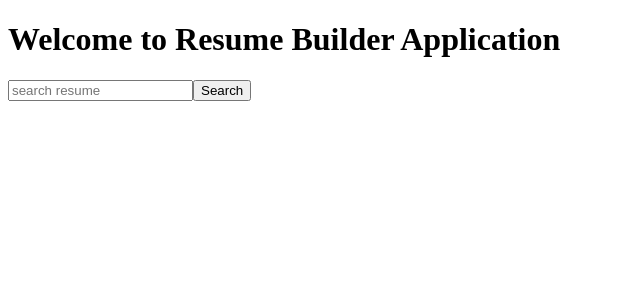
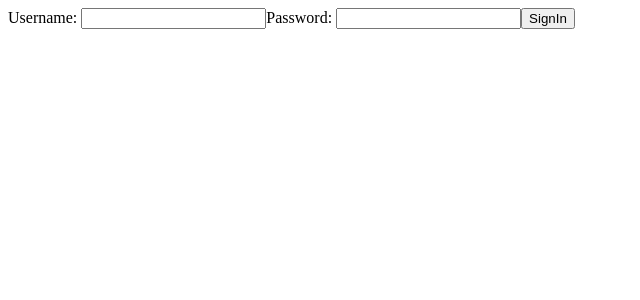
Before and after one commit to evansochieng/Resume-Builder, a React (Create React App) app in the folder resume-builder/: page / in a window 1280 px wide. Shown: the top 300 px of the page, without its empty margins (0-640 px from the left). Built offline with nearby package versions, Linux system fonts and the light colour scheme.

Commit message:
Write basic layout for signin page

```diff
--- a/resume-builder/src/App.js
+++ b/resume-builder/src/App.js
@@ -10,7 +10,7 @@
 function App() {
   return (
     <>
-      <Home />
+      <SignIn />
     </>
   )
 }
--- a/resume-builder/src/components/SignIn.js
+++ b/resume-builder/src/components/SignIn.js
@@ -1,7 +1,19 @@
 import React from "react";
 
 function SignIn(){
+    return (
+        <div>
+            <form className="sign-in">
+                <label htmlFor="username">Username: </label>
+                <input type="text" name="username" id="username"/>
 
+                <label htmlFor="password">Password: </label>
+                <input type="password" name="password" id="password" />
+
+                <button>SignIn</button>
+            </form>
+        </div>
+    )
 }
 
 export default SignIn;
```
